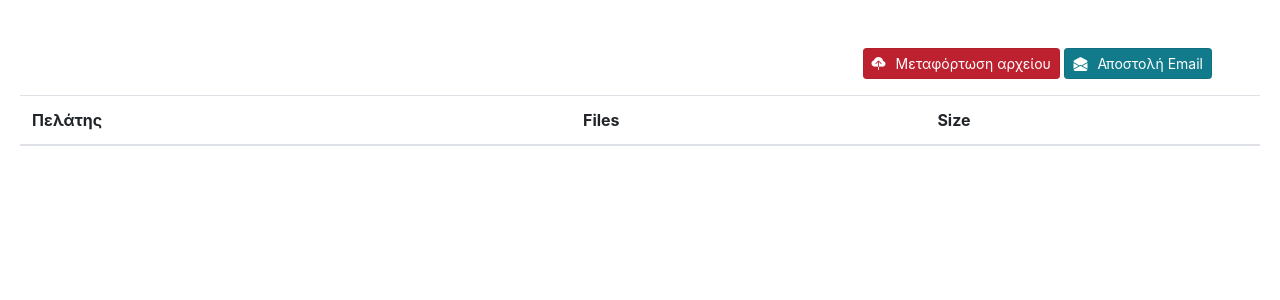
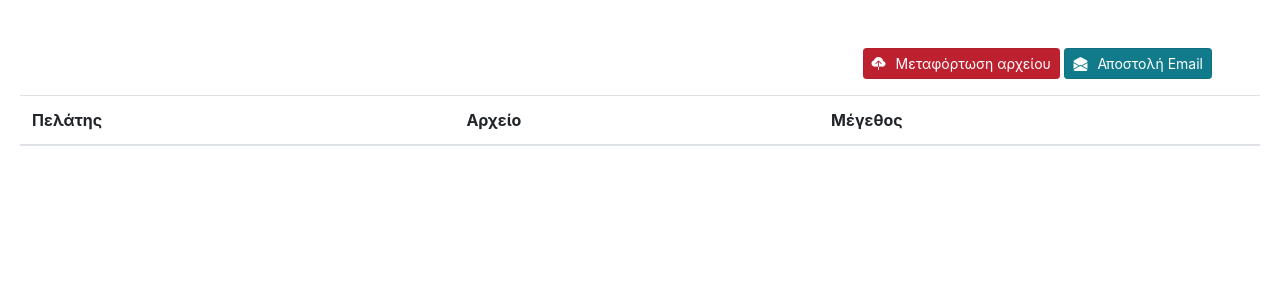
Before and after one commit to kostisvit/Acs-CashRegister, a Django app: template templates/app/tameiaki/files.html in a window 1280 px wide. Shown: the part 59-359 px from the top of the page. Run offline with Django 4.2, Linux system fonts and the light colour scheme; the template is opened without the code that fills it, so the values that code supplies are empty; some libraries are stand-ins or nearby versions.

Commit message:
rename cash html table title

```diff
--- a/apps/tameiaki/models.py
+++ b/apps/tameiaki/models.py
@@ -13,10 +13,6 @@ class TimeStampMixin(models.Model):
     class Meta:
         abstract = True
 
-
-def client_directory_path(instance, filename):
-    # file will be uploaded to MEDIA_ROOT/user_<id>/<filename>
-    return 'client_{0}/{1}'.format(instance.customer, filename)
 
 
 class Cash(TimeStampMixin):
@@ -42,7 +38,6 @@ class Cash(TimeStampMixin):
         return str(self.customer)
 
 def cash_directory_path(instance, filename):
-    # file will be uploaded to MEDIA_ROOT/user_<id>/<filename>
     return 'cash_{0}/{1}'.format(instance.customer, filename)
 
 class UploadFile(TimeStampMixin):
--- a/templates/app/tameiaki/files.html
+++ b/templates/app/tameiaki/files.html
@@ -15,8 +15,8 @@
         <thead>
             <tr>
               <th>Πελάτης</th>
-              <th>Files</th>
-              <th>Size</th>
+              <th>Αρχείο</th>
+              <th>Μέγεθος</th>
             </tr>
         </thead>
   <tbody>
```
Also changed, not shown: templates/app/tameiaki/tameiaki.html (+7 -3 lines).
